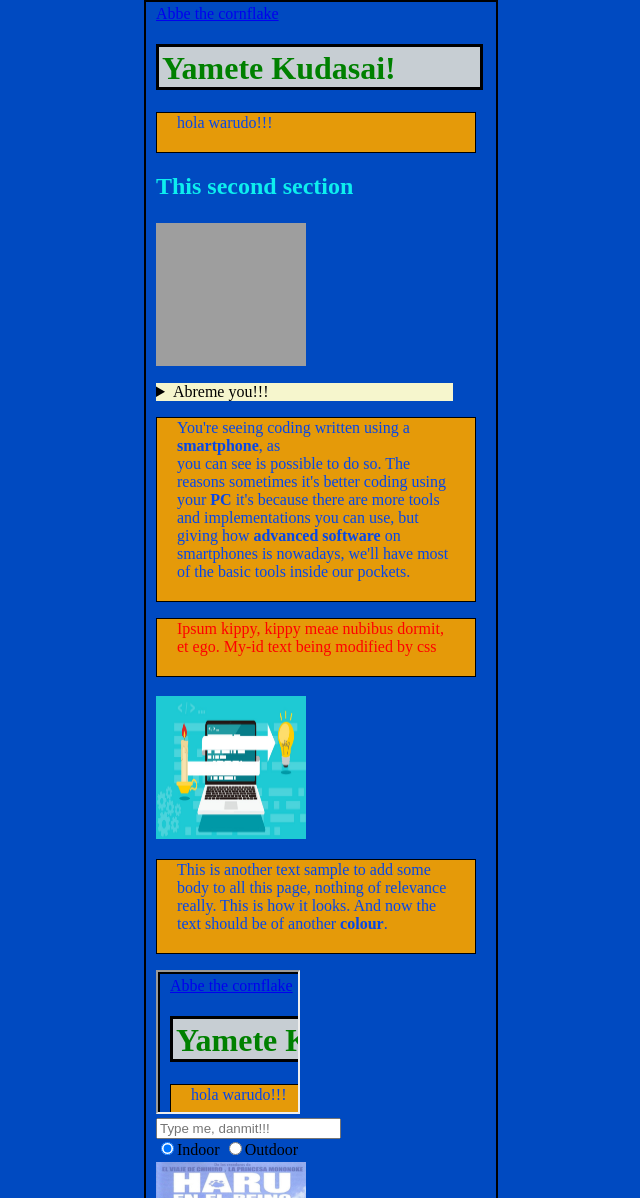
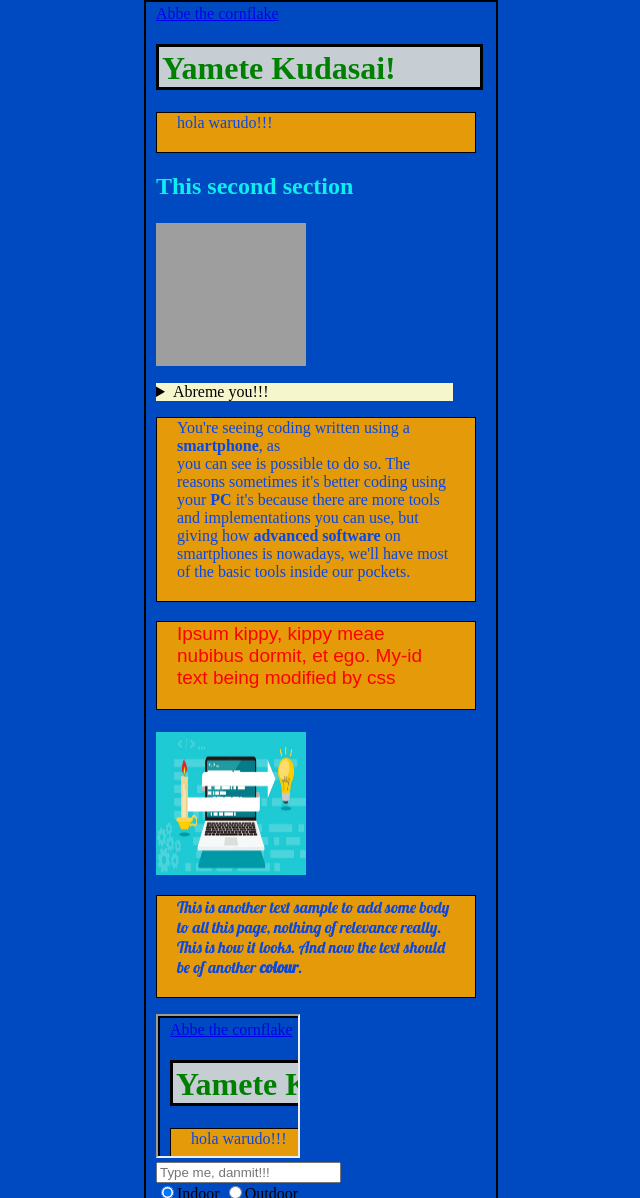
Before and after one commit to Abbe-alt/Igo, a plain HTML site: page Index.html in a window 1280 px wide. Shown: the top 1198 px of the page, without its empty margins (319-959 px from the left). Drawn offline with Linux system fonts and the light colour scheme; grey boxes are pictures that could not be loaded.

Commit message:
New fonts and css stuffy

```diff
--- a/Index.html
+++ b/Index.html
@@ -5,6 +5,7 @@
     <meta><!--Metadata elements, such as links, meta, title, style, tipically go inside head-->
     <title>wEBPegi</title>
     <a href="https://m.youtube.com" target="blank">Abbe the cornflake<a>
+      <link href="https://fonts.googleapis.com/css?family=Lobster" rel="stylesheet" type="text/css">
       <link href="styles/style.css" rel="stylesheet">
     </meta>
     </head>
@@ -16,8 +17,16 @@
   h2 {
   color: rgb(13, 238, 238);
   }
+ #my-id {
+  font-size: 19px;
+  font-family: sans-serif;
+  } /*sans-serif is a commont one, but in case you want a less common one, and no issues,
+  you can specify to degrade to another one if not available. font-family: Lobster, sans-serif;*/
+ #Wcoding {
+   font-family: Lobster, sans-serif;
+  }
   </style> <!-- <style> .red-text{color: red;} </style> then addding the class to the target
-  element, ex: <h2 class="red-text">Heading example</h2> omitting the period
+  element, multiple ones. Ex: <h2 class="red-text">Heading example</h2> omitting the period
   -->
 
   <body>
@@ -32,11 +41,13 @@
   <summary id="summ1">Abreme you!!!</summary><p id="summ">Eres muu guapa.</p>
 </details>
 <p>You're seeing coding written using a <strong>smartphone</strong>, as<br>you can see is possible to do so.
-  The reasons sometimes it's better coding using your <strong>PC</strong> it's because there are more tools and implementations you can use, but giving how <strong>advanced software</strong> on smartphones is nowadays, we'll have most of the basic tools inside our pockets.</p>
+  The reasons sometimes it's better coding using your <strong>PC</strong> it's because there are more tools and implementations
+   you can use, but giving how <strong>advanced software</strong> on smartphones is nowadays, we'll have most of the basic tools inside our pockets.</p>
   <p id="my-id">Ipsum kippy, kippy meae nubibus dormit, et ego.
      My-id text being modified by css</p>
      <a href="#"><img src="images/tutti.png"></a>
-     <p draggable="true">This is another text sample to add some body to all this page, nothing of relevance really. This is how it looks. And now the text should be of another <strong>colour</strong>.</p>
+     <p id="Wcoding" draggable="true">This is another text sample to add some body to all this page, nothing
+        of relevance really. This is how it looks. And now the text should be of another <strong>colour</strong>.</p>
      <iframe src="Index.html" title="Frammy" height="140" width="140" frameborder="1"></iframe>
      <form action="submitted.txt">
       <input type="text" placeholder="Type me, danmit!!!" required>
```
Also changed, not shown: submitted.txt (added).
